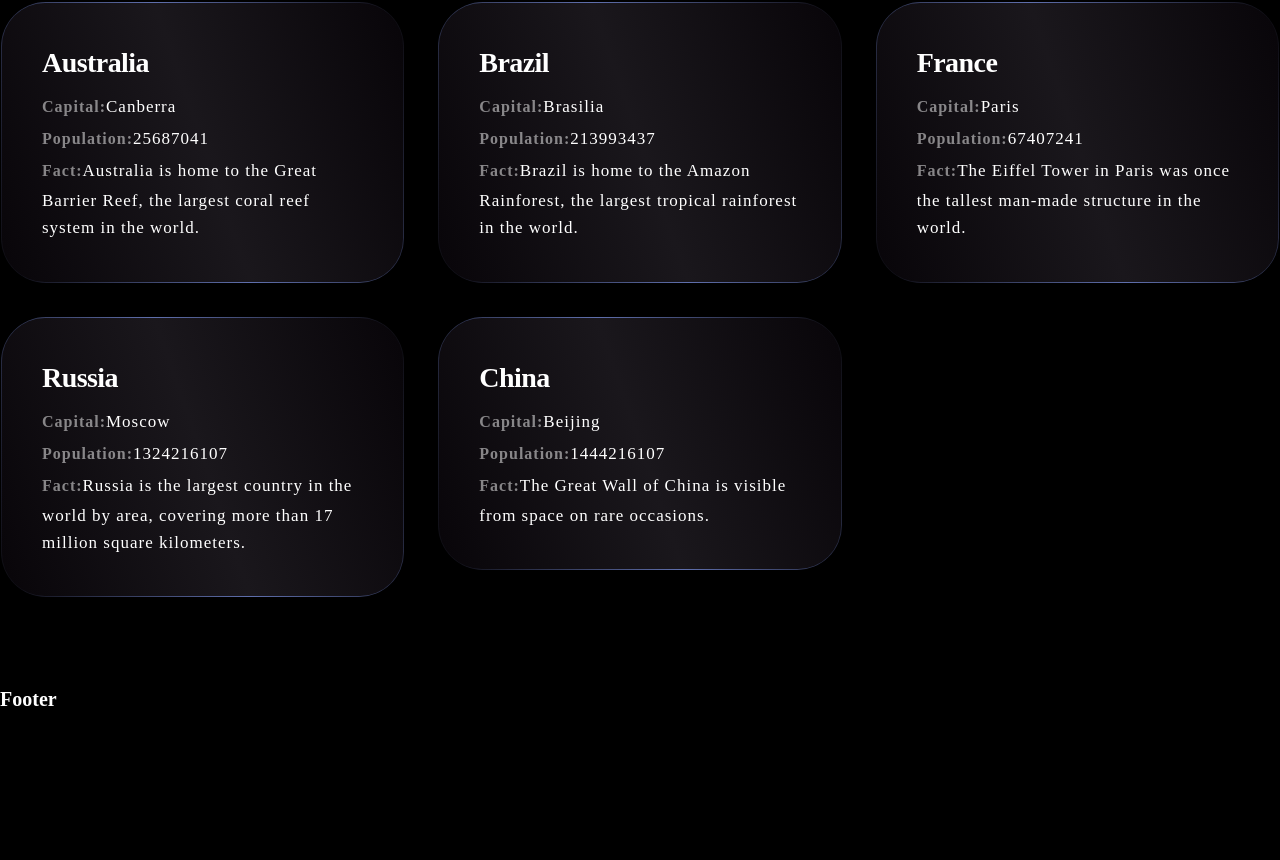
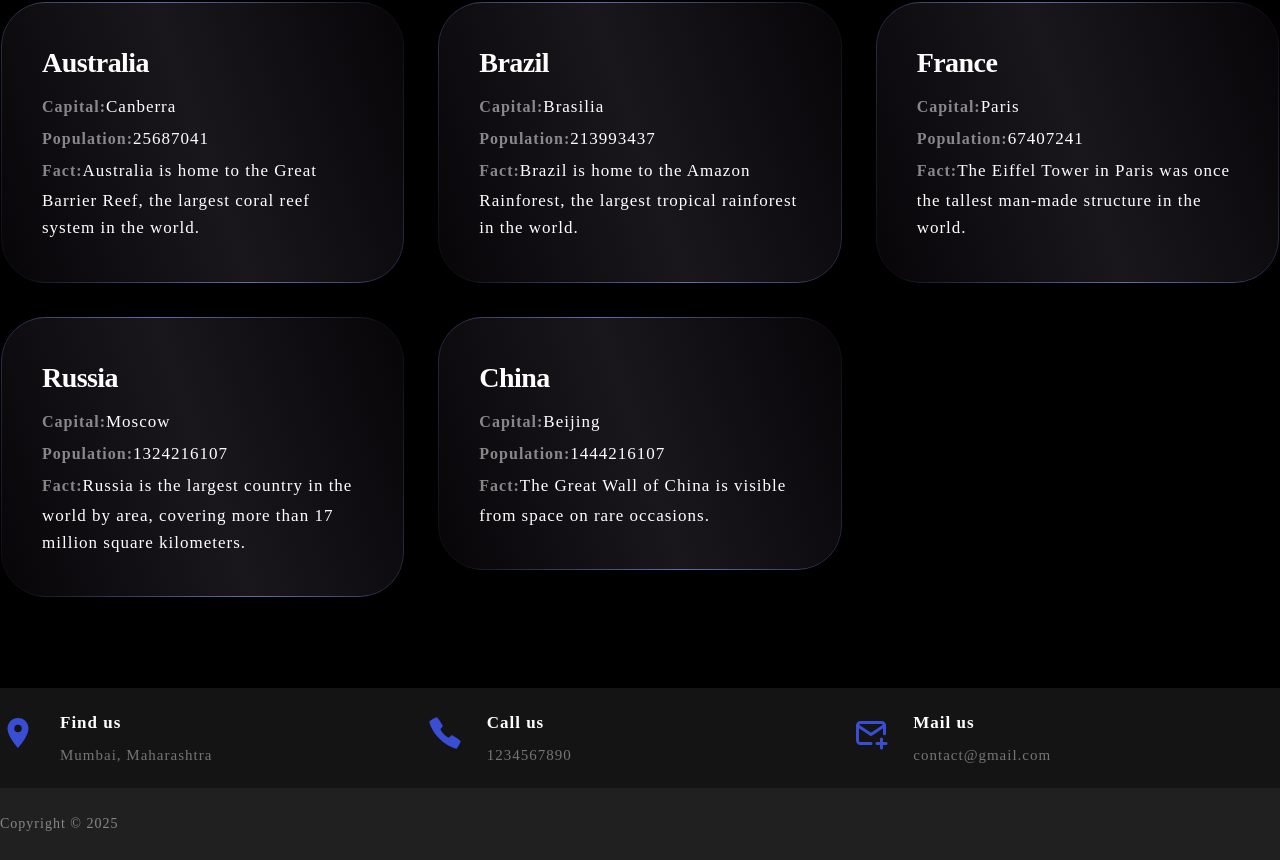
Before and after one commit to bhumikavasanta/world-atlas, a React (Vite) app: page / in a window 1280 px wide. Shown: the part 1085-1945 px from the top of the page. Before the commit the page ends 1796 px from the top, so only its background shows below. Built offline with nearby package versions, Linux system fonts and the light colour scheme.

Commit message:
Footer Added

```diff
--- /dev/null
+++ b/src/API/footer.json
@@ -0,0 +1,17 @@
+[
+    {
+      "icon": "MdPlace",
+      "title": "Find us",
+      "details": "Mumbai, Maharashtra"
+    },
+    {
+      "icon": "IoCallSharp",
+      "title": "Call us",
+      "details": "1234567890"
+    },
+    {
+      "icon": "TbMailPlus",
+      "title": "Mail us",
+      "details": "contact@gmail.com"
+    }
+  ]
--- a/src/components/Footer.jsx
+++ b/src/components/Footer.jsx
@@ -1,10 +1,46 @@
 import React from 'react';
+import footerContact from '../API/footer.json';
+import { MdPlace } from 'react-icons/md';
+import { IoCallSharp } from 'react-icons/io5';
+import { TbMailPlus } from 'react-icons/tb';
 
 const Footer = () => {
+
+    const footerIcon = {
+        MdPlace: <MdPlace />,
+        IoCallSharp: <IoCallSharp />,
+        TbMailPlus: <TbMailPlus />,
+    }
+
     return (
-        <h1>
-            Footer
-        </h1>
+        <footer className="footer-section">
+            <div className="container grid grid-three-cols">
+                {footerContact.map((curData, index) => {
+                    const { icon, title, details } = curData;
+                    return (
+                        <div className="footer-contact" key={index}>
+                            <div className="icon">{footerIcon[icon]}</div>
+                            <div className="footer-contact-text">
+                                <p>{title}</p>
+                                <p>{details}</p>
+                            </div>
+                        </div>
+                    );
+                })}
+            </div>
+
+            <div className="copyright-area">
+                <div className="container">
+                    <div className="grid grid-two-cols">
+                        <div className="copyright-text">
+                            <p>
+                                Copyright &copy; 2025
+                            </p>
+                        </div>
+                    </div>
+                </div>
+            </div>
+        </footer>
     );
 }
 
```
